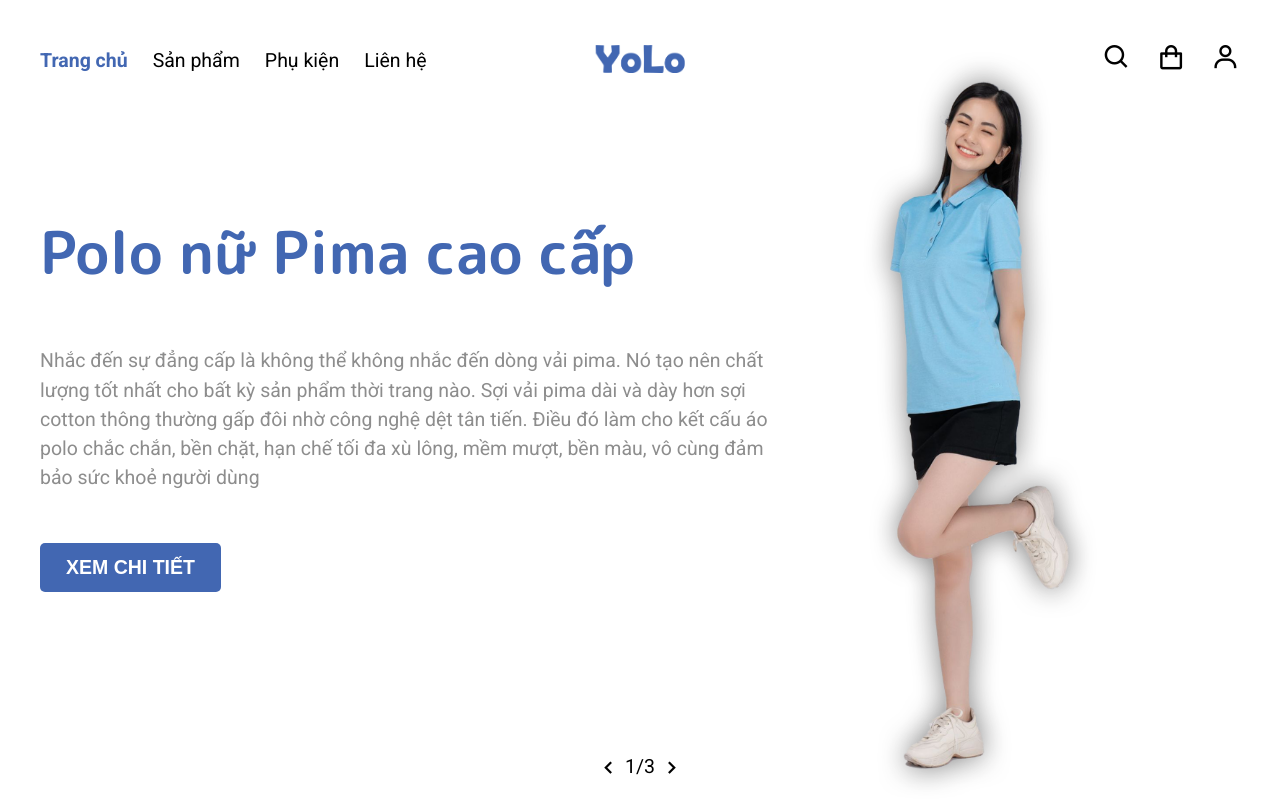
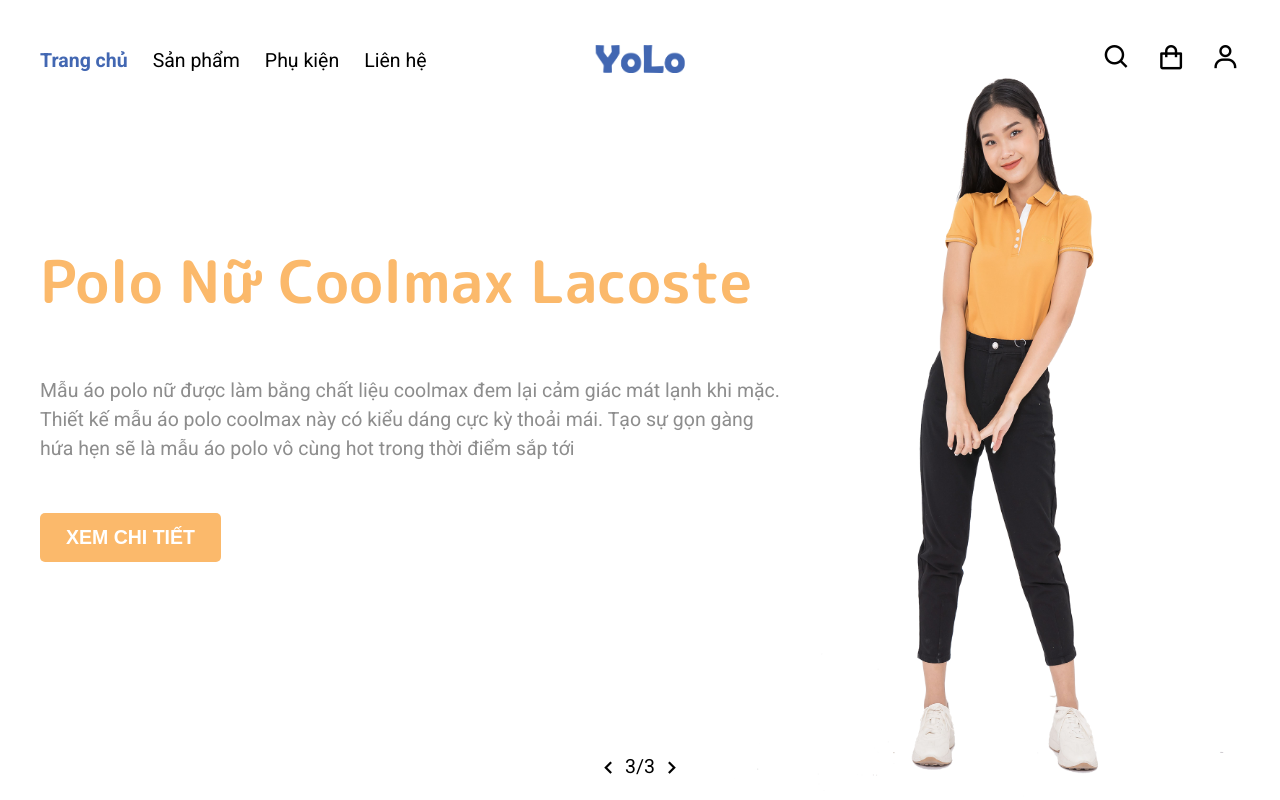
Before and after one commit to vuvantuyen441/shopyolo, a React (Create React App) app: page / in a window 1280 px wide. Shown: the top 800 px of the page. Built offline with nearby package versions, Linux system fonts and the light colour scheme.

Commit message:
Update Home.jsx

```diff
--- a/src/pages/Home.jsx
+++ b/src/pages/Home.jsx
@@ -16,7 +16,7 @@ const Home = () => {
     return (
         <Helmet title = 'Trang chủ'>
             {/* {slider} */}
-            <Slider data={SliderData} auto={false} timeOut={3000} />
+            <Slider data={SliderData} auto={true} timeOut={3000} />
             {/* policy section */}
             <Section>
                <SectionBody>
```
